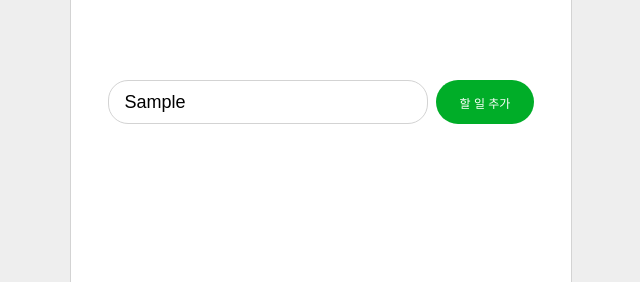
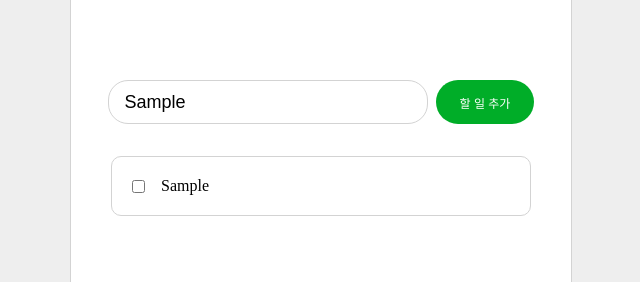
Before and after one commit to JengYoung/DDU_DU_DDU_DU, a React (Vite) app in the folder react/18-rxjs/: page /todo in a window 1280 px wide. Both pictures are taken after typing "Sample" into the empty fields and a click on the button "할 일 추가". Shown: the top 282 px of the page, without its empty margins (319-959 px from the left). Built offline with nearby package versions, Linux system fonts and the light colour scheme.

Commit message:
feat(component): 수정과 추가, 카드 보여지는 기능을 구현한다

```diff
--- a/react/18-rxjs/src/components/Card/TodoCard.tsx
+++ b/react/18-rxjs/src/components/Card/TodoCard.tsx
@@ -1,7 +1,21 @@
 import React from 'react';
+import { TodoInterface, toggleTodoType } from '../../stores/TodoStore';
+import { getClassName } from '../../utils/className';
 
-const TodoCard = () => {
-  return <div>TodoCard</div>;
+import styles from './todo-card.module.scss';
+
+interface TodoCardInterface {
+  todo: TodoInterface;
+  toggleTodo: toggleTodoType;
+}
+
+const TodoCard = ({ todo, toggleTodo }: TodoCardInterface) => {
+  return (
+    <div className={getClassName(styles, 'card', 'todo__card')}>
+      <input type="checkbox" checked={todo.isDone} onChange={() => toggleTodo(todo.id)} />
+      <div>{todo.content}</div>
+    </div>
+  );
 };
 
 export default TodoCard;
--- /dev/null
+++ b/react/18-rxjs/src/components/Card/todo-card.module.scss
@@ -0,0 +1,17 @@
+.todo__card {
+  box-sizing: border-box;
+  text-align: left;
+  width: 420px;
+  height: 60px;
+  margin: 0 auto;
+  display: flex;
+  align-items: center;
+  border: 1px solid lightgray;
+  margin-bottom: 1rem;
+  border-radius: 10px;
+  padding: 0 1rem;
+
+  input {
+    margin-right: 1rem;
+  }
+}
--- a/react/18-rxjs/src/components/List/list.module.scss
+++ b/react/18-rxjs/src/components/List/list.module.scss
@@ -6,8 +6,8 @@
 }
 
 .todo-list {
-  width: 500px;
+  width: 420px;
+  margin: 0 auto;
+  margin-top: 2rem;
   background-color: white;
-  border-left: 1px solid lightgray;
-  border-right: 1px solid lightgray;
 }
--- a/react/18-rxjs/src/pages/TodoPage.tsx
+++ b/react/18-rxjs/src/pages/TodoPage.tsx
@@ -3,9 +3,16 @@ import styles from './page.module.scss';
 import React, { useEffect, useState } from 'react';
 import { Subscription } from 'rxjs';
 import List from '../components/List/Index';
-import { addTodo, InitialTodoStoreState, todoData$, TodoInterface } from '../stores/TodoStore';
+import {
+  addTodo,
+  toggleTodo,
+  InitialTodoStoreState,
+  todoData$,
+  TodoInterface,
+} from '../stores/TodoStore';
 import Input from '../components/Input/Input';
 import Button from '../components/Button/Index';
+import TodoCard from '../components/Card/TodoCard';
 
 const TodoPage = () => {
   const [inputValue, setInputValue] = useState('');
@@ -40,7 +47,11 @@ const TodoPage = () => {
             할 일 추가
           </Button>
         </form>
-        <List className="todo-list"></List>
+        <List className="todo-list">
+          {todos.map((todo) => (
+            <TodoCard key={todo.id} todo={todo} toggleTodo={toggleTodo}></TodoCard>
+          ))}
+        </List>
       </div>
     </section>
   );
--- a/react/18-rxjs/src/stores/TodoStore.ts
+++ b/react/18-rxjs/src/stores/TodoStore.ts
@@ -36,7 +36,8 @@ export const deleteTodo = (id: number) => {
   });
 };
 
-export const toggleTodo = (id: number, checked: boolean) => {
+export type toggleTodoType = (id: number) => void;
+export const toggleTodo: toggleTodoType = (id: number) => {
   todoStoreState$.next({
     ...todoStoreState$.value,
     todos: todoStoreState$.value.todos.map((todo) =>
--- a/react/18-rxjs/src/utils/className.ts
+++ b/react/18-rxjs/src/utils/className.ts
@@ -5,6 +5,6 @@ export const getClassName = <T>(styles: T, base: keyof T, className?: string) =>
         className
           .split(' ')
           .map((name) => styles[name as keyof T] ?? name)
-          .join('')
+          .join(' ')
     : styles[base];
 };
```
